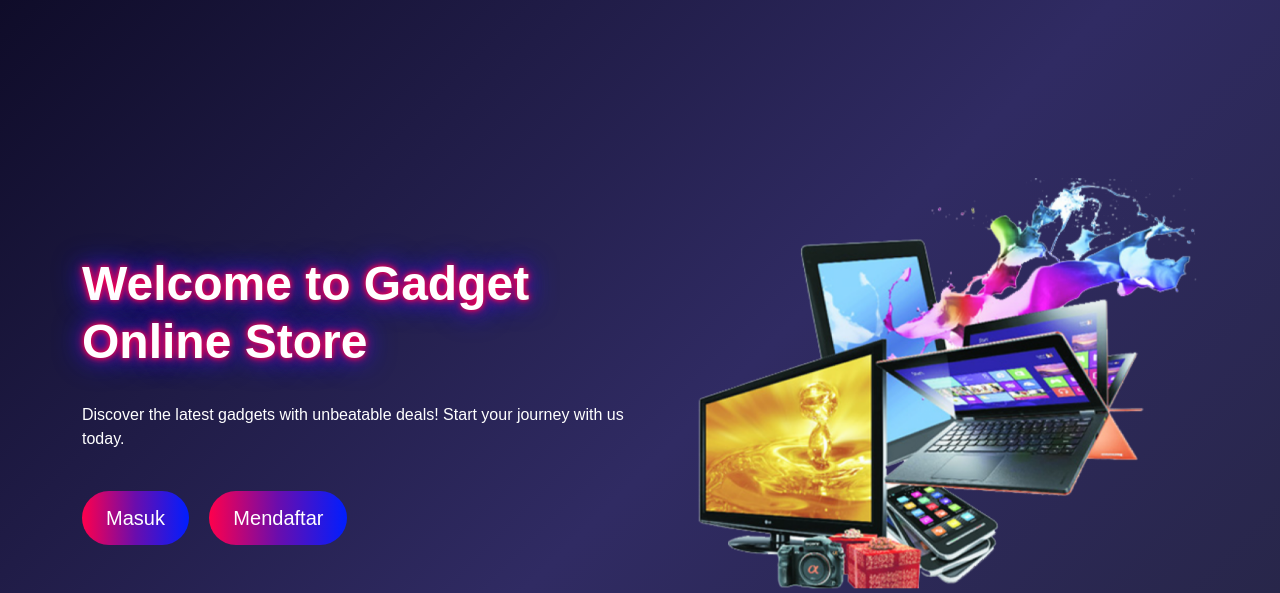
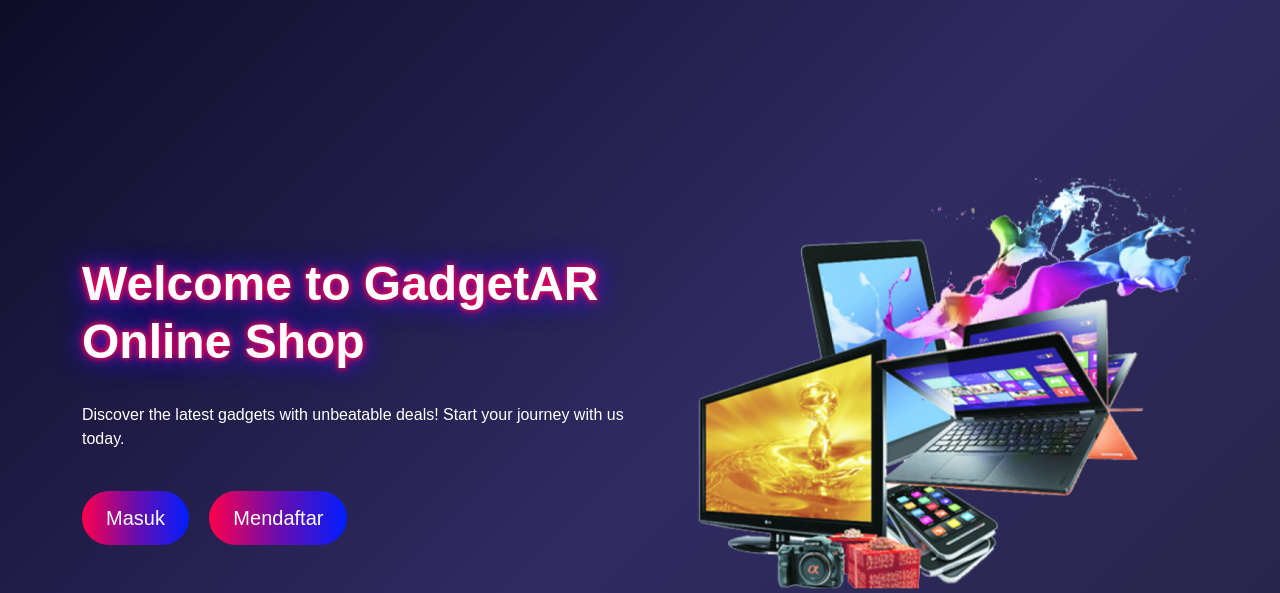
Before and after one commit to Arigta/GadgetAR, a PHP site: page / in a window 1280 px wide. Shown: the top 593 px of the page. Run offline with PHP 8.4, Linux system fonts and the light colour scheme.

Commit message:
Modifikasi teks brand

```diff
--- a/index.php
+++ b/index.php
@@ -3,7 +3,7 @@
 <head>
     <meta charset="UTF-8">
     <meta name="viewport" content="width=device-width, initial-scale=1.0">
-    <title>Gadget Online Store</title>
+    <title>GadgetAR Online Shop</title>
     <link href="https://cdn.jsdelivr.net/npm/bootstrap@5.3.0/dist/css/bootstrap.min.css" rel="stylesheet">
     <style>
         body {
@@ -59,7 +59,7 @@
     <div class="container hero">
         <div class="row">
             <div class="col-lg-6 text-center text-lg-start d-flex flex-column justify-content-center">
-                <h1 class="neon-text">Welcome to Gadget Online Store</h1>
+                <h1 class="neon-text">Welcome to GadgetAR Online Shop</h1>
                 <p class="mt-4">Discover the latest gadgets with unbeatable deals! Start your journey with us today.</p>
                 <div class="mt-4">
                     <a href="login.php" class="btn btn-custom me-3">Masuk</a>
```
